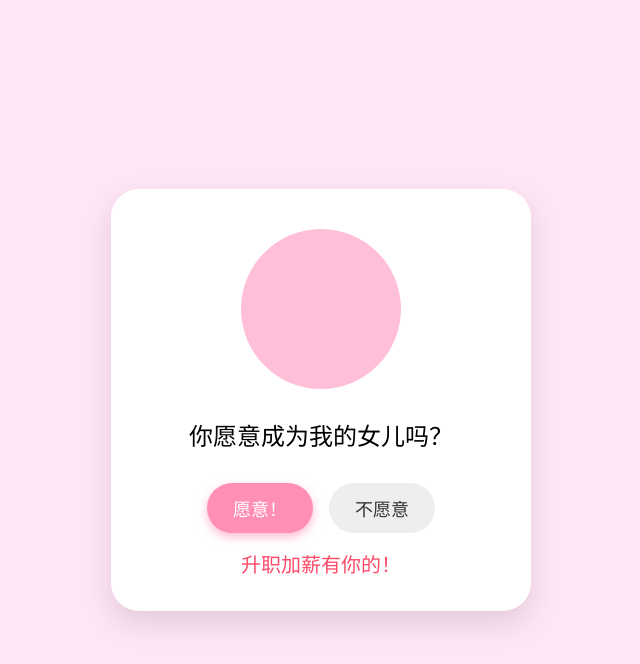
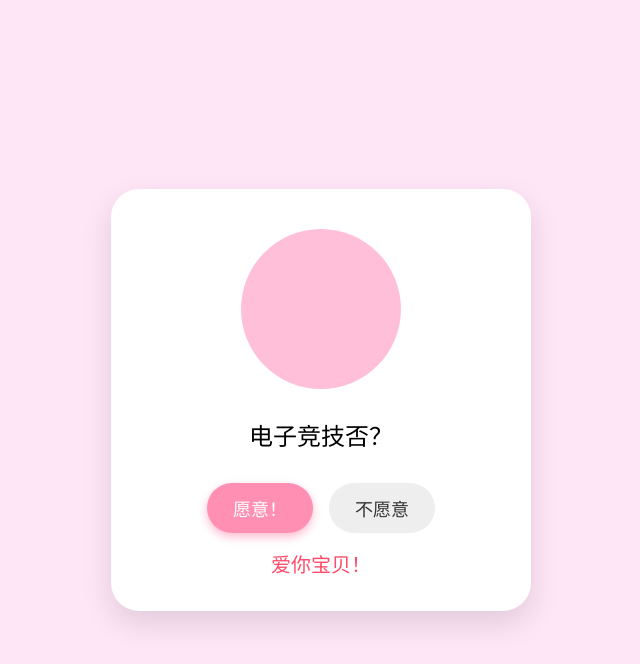
Before and after one commit to APEMAIA-GUUA/LA-DOMANDA-DA-HUBA, a plain HTML site: page index.html in a window 1280 px wide. Both pictures are taken after a click on the button "愿意！". Shown: the whole page, without its empty margins (319-959 px from the left). Drawn offline with Linux system fonts and the light colour scheme.

Commit message:
Update index.html

```diff
--- a/index.html
+++ b/index.html
@@ -2,7 +2,7 @@
 <html lang="zh-CN">
 <head>
   <meta charset="UTF-8" />
-  <title>胡爸慰问</title>
+  <title>麻不麻！！？！</title>
   <style>
     * {
       margin: 0;
@@ -88,7 +88,7 @@
     <div class="avatar"></div>
 
     <!-- 这里你已经改成“女儿”了，可以按你现在的写法来 -->
-    <div class="question">你愿意成为我的女儿吗？</div>
+    <div class="question">电子竞技否？</div>
 
     <div class="buttons">
       <button id="yesBtn">愿意！</button>
@@ -109,10 +109,10 @@
     // 点击“愿意”
     yesBtn.addEventListener("click", () => {
   // 浏览器弹出的提示框
-  alert("升职加薪有你的！");
+  alert("dd我拉！");
 
   // 页面下方也同时显示这句话（可要可不要）
-  msg.textContent = "升职加薪有你的！";
+  msg.textContent = "爱你宝贝！";
 });
 
 
@@ -122,7 +122,7 @@
       yesBtn.style.transform  = "scale(" + yesScale + ")";
       yesBtn.style.transition = "transform 0.2s ease";
 
-      msg.textContent = "还是更喜欢妈妈吗 ？";
+      msg.textContent = "傻逼！没有这个选项";
     });
   </script>
 </body>
```
